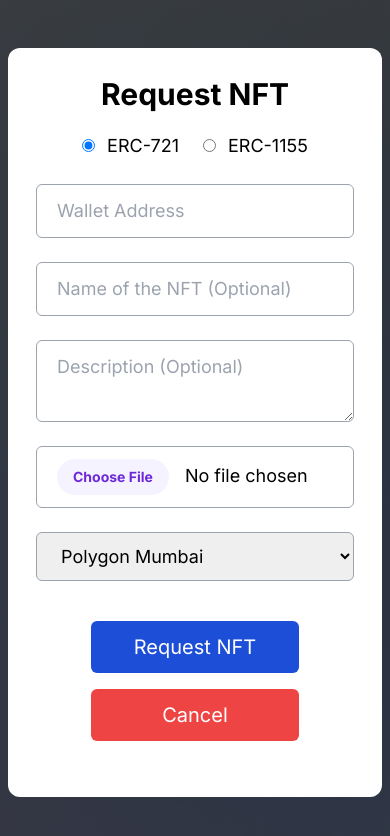
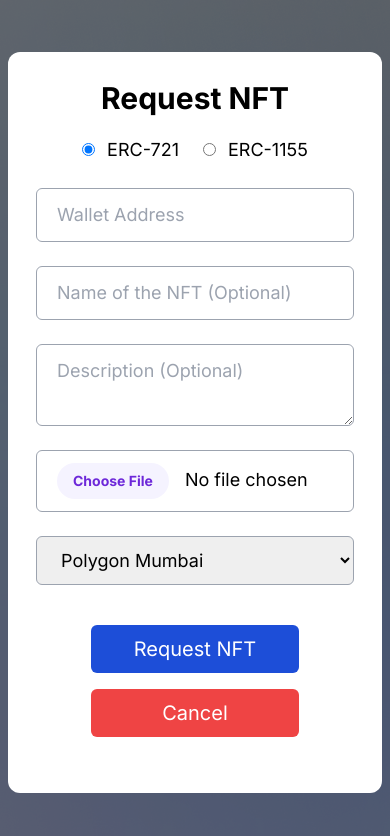
Before and after one commit to buidler-hub/nftank-website, a Next.js app: page / in a window 390 px wide. Both pictures are taken after a click on the button "Request NFT". Shown: the top 836 px of the page. Built offline with nearby package versions, Linux system fonts and the light colour scheme; no server answers.

Commit message:
fix: minor fixes

```diff
--- a/components/RequestModal.tsx
+++ b/components/RequestModal.tsx
@@ -27,8 +27,8 @@ export default function RequestModal() {
   }
 
   const sendRequest = async () => {
-    setLoading(true)
     try {
+      setLoading(true)
       // check data
       if (!address) {
         toast.error('Please enter wallet address!')
@@ -38,7 +38,7 @@ export default function RequestModal() {
       let imgUrl: string | null = null
       // check image and assign ipfsUrl
       if (image) {
-        const imageBase64: string = (await getBase64(image)) as string
+        const imageBase64: string = (await getBase64(image!)) as string
         console.log(imageBase64)
 
         const base64Final = imageBase64.split(',')
@@ -162,15 +162,15 @@ export default function RequestModal() {
           <button
             onClick={sendRequest}
             disabled={loading}
-            className={`mx-3 w-52 rounded-md ${
+            className={`mx-3 h-12 w-52 rounded-md lg:h-auto ${
               loading ? 'bg-blue-800' : 'bg-blue-700'
-            } my-2 py-3 text-xl text-white transition-all hover:bg-blue-800`}
+            } my-2 flex items-center justify-center text-xl text-white transition-all hover:bg-blue-800 lg:py-3`}
           >
             {loading ? <Loader size={30} color="white" /> : 'Request NFT'}
           </button>
           <button
             onClick={closeModal}
-            className="mx-3 my-2 w-52 rounded-md bg-red-500 py-3 text-xl text-white transition-all hover:bg-red-600"
+            className="mx-3 my-2 h-12 w-52 rounded-md bg-red-500 text-xl text-white transition-all hover:bg-red-600 lg:h-auto lg:py-3"
           >
             Cancel
           </button>
--- a/components/templates/Modal.tsx
+++ b/components/templates/Modal.tsx
@@ -6,8 +6,8 @@ type Props = {
 
 export default function Modal({ children }: Props) {
   return (
-    <div className="fixed top-0 right-0 bottom-0 left-0 z-50 flex flex-col items-center justify-center bg-black bg-opacity-70 p-2">
-      <div className="relative w-full max-w-4xl rounded-xl bg-white p-7">
+    <div className="fixed top-0 right-0 bottom-0 left-0 z-50 flex flex-col items-center justify-center  bg-black bg-opacity-50 p-2">
+      <div className="relative w-full max-w-4xl overflow-y-scroll rounded-xl bg-white p-7">
         {children}
       </div>
     </div>
--- a/pages/index.tsx
+++ b/pages/index.tsx
@@ -27,7 +27,7 @@ const Home: NextPage = () => {
       {requestPopup && <RequestModal />}
       {cliPopup && <CLIModal />}
       <div
-        className="flex min-h-screen w-screen flex-col items-center justify-center"
+        className="flex min-h-screen w-screen flex-col items-center justify-center p-5"
         style={{ backgroundImage: "url('/bg.png')", backgroundSize: 'cover' }}
       >
         <h1 className="max-w-4xl text-center text-5xl font-black leading-snug lg:text-7xl lg:leading-[5rem]">
```
